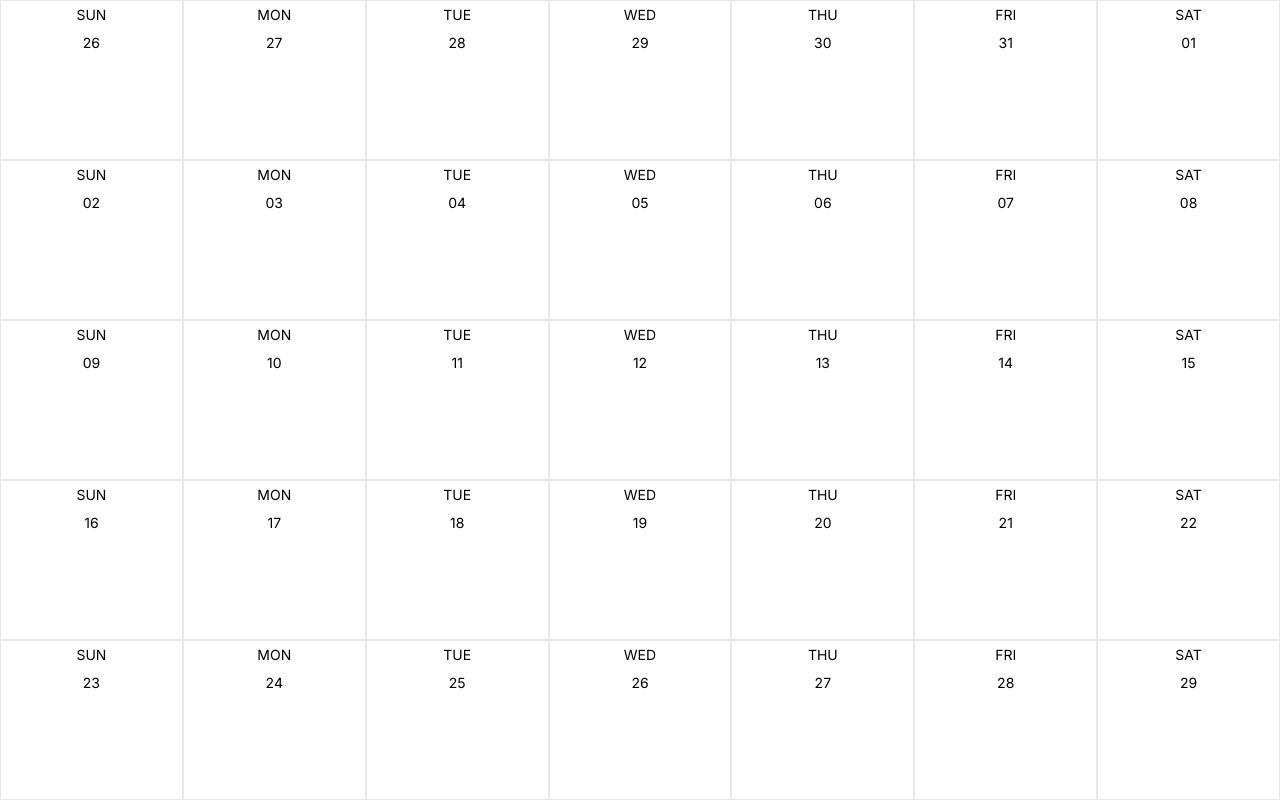
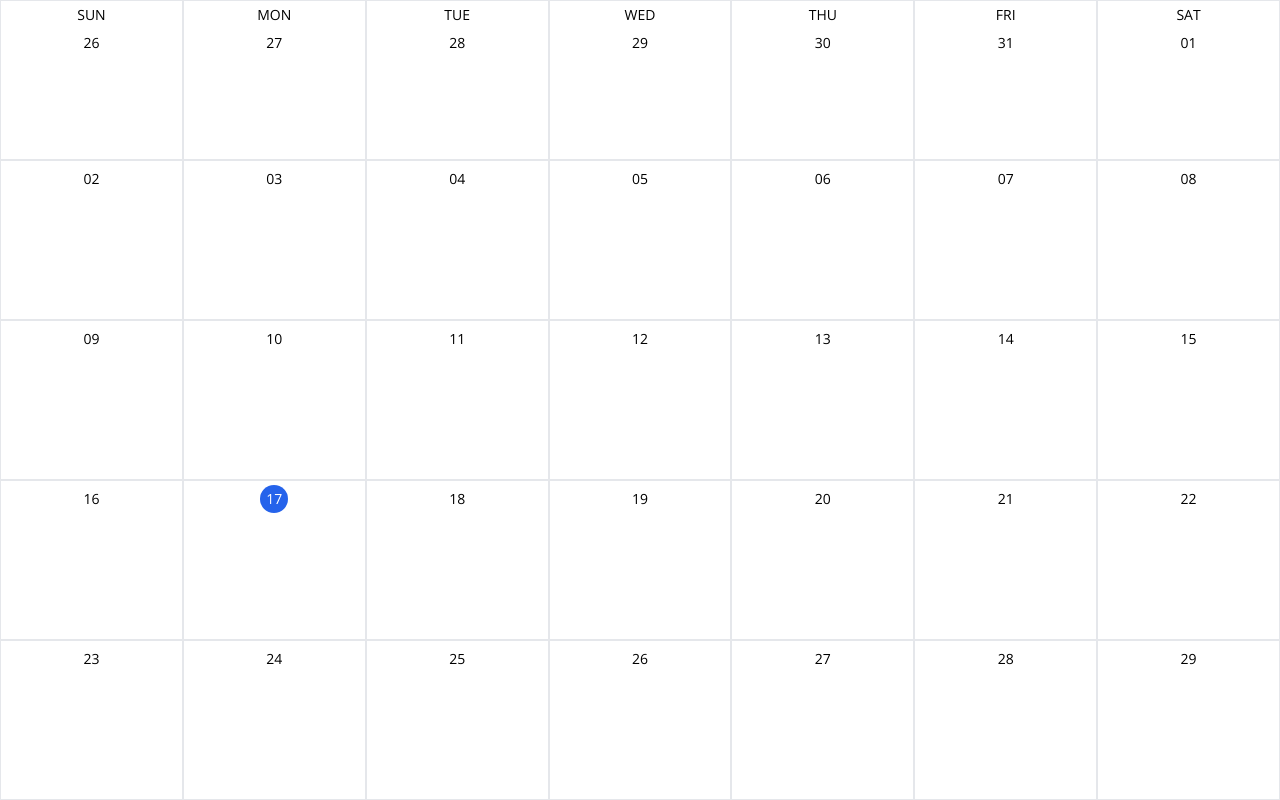
Before and after one commit to katdom13/nextjs-google-calendar, a Next.js app: page / in a window 1280 px wide. Built offline with nearby package versions, Linux system fonts and the light colour scheme.

Commit message:
Update date cell rendering

```diff
--- a/src/app/layout.tsx
+++ b/src/app/layout.tsx
@@ -1,8 +1,8 @@
 import type { Metadata } from "next";
-import { Inter } from "next/font/google";
+import { Open_Sans } from "next/font/google";
 import "./globals.css";
 
-const inter = Inter({ subsets: ["latin"] });
+const open_sans = Open_Sans({ subsets: ["latin"] });
 
 export const metadata: Metadata = {
   title: "Create Next App",
@@ -16,7 +16,7 @@ export default function RootLayout({
 }>) {
   return (
     <html lang="en">
-      <body className={inter.className}>{children}</body>
+      <body className={open_sans.className}>{children}</body>
     </html>
   );
 }
--- a/src/components/DateCell.tsx
+++ b/src/components/DateCell.tsx
@@ -1,16 +1,22 @@
-import { Dayjs } from 'dayjs'
+import dayjs, { Dayjs } from 'dayjs'
 import { FunctionComponent } from 'react'
 
 type DateCellProps = {
   date: Dayjs
+  rowIdx: number
 }
 
-const DateCell: FunctionComponent<DateCellProps> = ({date}) => {
+const DateCell: FunctionComponent<DateCellProps> = ({date, rowIdx}) => {
+  const getCurrentDateClass = (): string => {
+    return date.format('DD-MM-YY') === dayjs().format('DD-MM-YY') ? 'bg-blue-600 text-white rounded-full w-7' : ''
+  }
   return (
     <div className='border border-gray-200 flex flex-col'>
       <header className='flex flex-col items-center'>
-        <p className='text-sm mt-1'>{date.format('ddd').toUpperCase()}</p>
-        <p className='text-sm p-1 my-1 text-center'>
+        { rowIdx === 0 && (
+          <p className='text-sm mt-1'>{date.format('ddd').toUpperCase()}</p>
+        )}
+        <p className={`text-sm p-1 my-1 text-center ${getCurrentDateClass()}`}>
           {date.format('DD')}
         </p>
       </header>
--- a/src/components/MonthView.tsx
+++ b/src/components/MonthView.tsx
@@ -12,7 +12,7 @@ const MonthView: FunctionComponent<MonthViewProps> = ({ month }) => {
       {month.map((row, x) => (
         <Fragment key={`row-${x}`}>
           {row.map((col, y) => (
-            <DateCell date={col} key={`col-${y}`}/>
+            <DateCell date={col} key={`col-${y}`} rowIdx={x}/>
           ))}
         </Fragment>
       ))}
--- a/tailwind.config.ts
+++ b/tailwind.config.ts
@@ -13,6 +13,9 @@ const config: Config = {
         "gradient-conic":
           "conic-gradient(from 180deg at 50% 50%, var(--tw-gradient-stops))",
       },
+      gridTemplateColumns: {
+        "1/5": "1fr 5fr"
+      },
     },
   },
   plugins: [],
```
